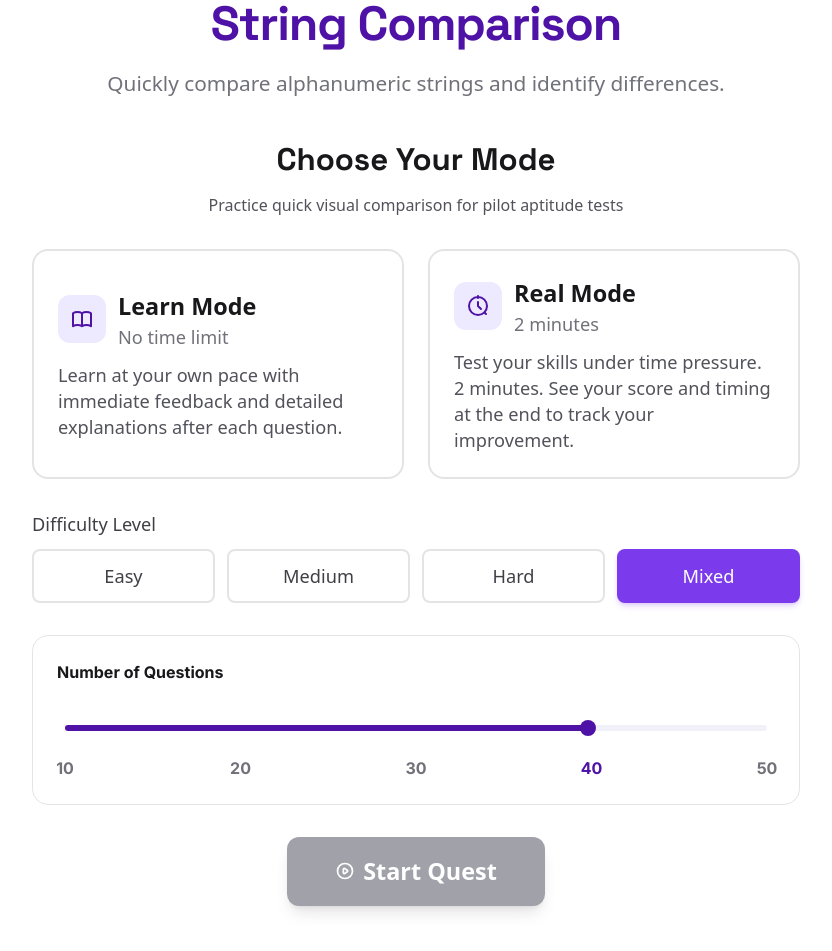
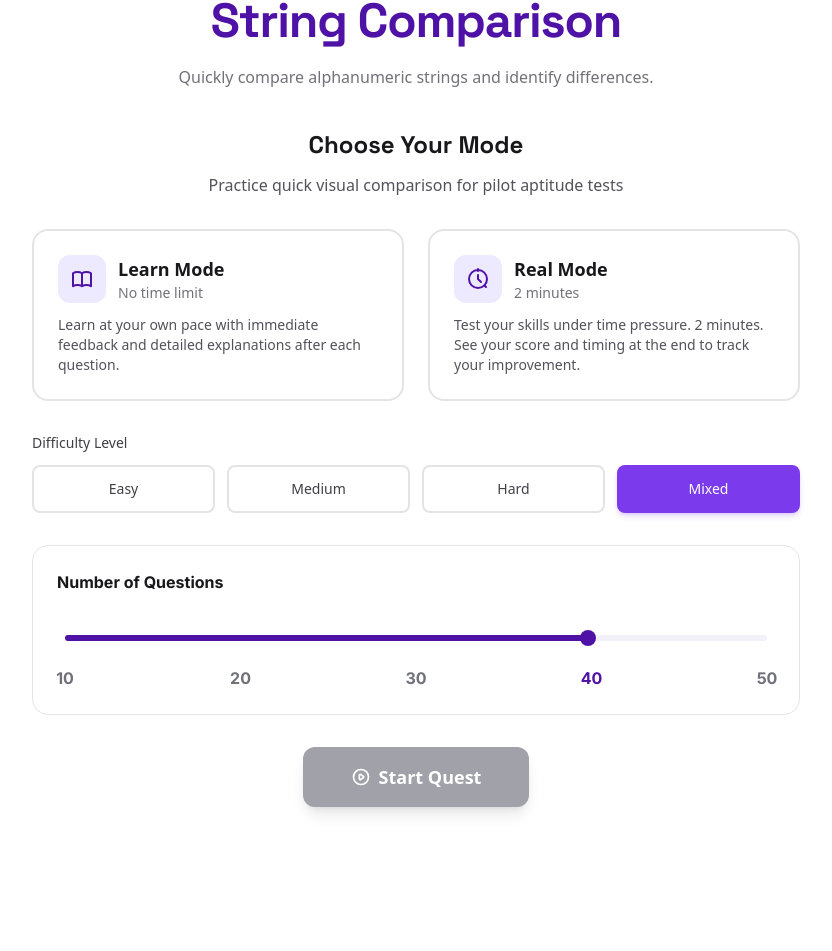
Before and after one commit to DanCPE/sky-skills-pilot, a Next.js app: page /sky-quest/string-comparison in a window 1280 px wide. Shown: the part 183-1134 px from the top of the page, without its empty margins (220-1052 px from the left). After the commit the page ends 1038 px from the top, so only its background shows below. Built offline with nearby package versions, Linux system fonts and the light colour scheme.

Commit message:
refactor: Remove unused font size configurations from Tailwind CSS and update component styles for consistency

```diff
--- a/src/components/number-series/ExplanationCard.tsx
+++ b/src/components/number-series/ExplanationCard.tsx
@@ -75,50 +75,6 @@ export default function ExplanationCard({
           {question.explanation}
         </p>
       </div>
-
-      {/* Next Button */}
-      <div className="flex justify-end">
-        <button
-          onClick={onNext}
-          className="inline-flex items-center gap-2 rounded-xl bg-[#4F12A6] px-8 py-3.5 font-bold text-white transition-all hover:opacity-90 active:scale-95 shadow-lg shadow-[#4F12A6]/20"
-        >
-          {isLastQuestion ? (
-            <>
-              See Results
-              <svg
-                className="h-5 w-5"
-                fill="none"
-                stroke="currentColor"
-                viewBox="0 0 24 24"
-              >
-                <path
-                  strokeLinecap="round"
-                  strokeLinejoin="round"
-                  strokeWidth={2.5}
-                  d="M9 12l2 2 4-4m6 2a9 9 0 11-18 0 9 9 0 0118 0z"
-                />
-              </svg>
-            </>
-          ) : (
-            <>
-              Next Question
-              <svg
-                className="h-5 w-5"
-                fill="none"
-                stroke="currentColor"
-                viewBox="0 0 24 24"
-              >
-                <path
-                  strokeLinecap="round"
-                  strokeLinejoin="round"
-                  strokeWidth={2.5}
-                  d="M13 7l5 5m0 0l-5 5m5-5H6"
-                />
-              </svg>
-            </>
-          )}
-        </button>
-      </div>
     </div>
   );
 }
--- a/src/components/number-series/QuestionCard.tsx
+++ b/src/components/number-series/QuestionCard.tsx
@@ -37,28 +37,28 @@ export default function QuestionCard({
   };
 
   return (
-    <div className="flex flex-col gap-16 py-6 px-4 bg-white dark:bg-black/20 rounded-2xl border-2 border-[#E2EAF0] dark:border-white/5 hover:shadow-xl transition-shadow">
+    <div className="flex flex-col gap-10 py-6 px-4 bg-white dark:bg-black/20 rounded-2xl border-2 border-[#E2EAF0] dark:border-white/5 hover:shadow-xl transition-shadow">
       {/* Question Prompt */}
       <div className="text-center pt-6">
-        <h3 className="text-md md:text-xl font-black text-zinc-900 dark:text-white tracking-tight drop-shadow-sm">
+        <h3 className="text-[16px] md:text-[20px] font-bold text-zinc-900 dark:text-white tracking-tight drop-shadow-sm font-style-[family-name:var(--font-inter)]">
           {question.prompt}
         </h3>
       </div>
 
       {/* Sequence Display Box */}
-      <div className="flex items-center justify-center py-4 px-6 rounded-[1rem] border-2 border-[#4F12A6] bg-white dark:bg-zinc-900/80 overflow-hidden min-h-[100px]">
+      <div className="flex items-center justify-center py-4 px-6 rounded-[1rem] border-2 border-[#4F12A6] bg-white dark:border-white/90 dark:bg-zinc-900/80 overflow-hidden min-h-[100px]">
         <div className="flex flex-wrap items-center justify-center gap-6">
           {question.sequence.map((num, index) => (
             <React.Fragment key={index}>
-              <span className="text-[40px] md:text-4xl font-semibold text-zinc-900 dark:text-white font-[family-name:var(--font-inter)] tracking-tighter">
+              <span className="text-[40px] md:text-[36px] font-bold text-zinc-900 dark:text-white font-[family-name:var(--font-inter)] tracking-tighter">
                 {num}
               </span>
-              <span className="text-[40px] md:text-4xl font-semibold text-black dark:text-zinc-600">
+              <span className="text-[40px] md:text-[36px] font-semibold text-black dark:text-zinc-600">
                 ,
               </span>
             </React.Fragment>
           ))}
-          <span className="text-[40px] md:text-4xl font-semibold text-zinc-900 dark:text-white font-[family-name:var(--font-inter)] tracking-tighter">
+          <span className="text-[40px] md:text-[36px] font-semibold text-zinc-900 dark:text-white font-[family-name:var(--font-inter)] tracking-tighter">
             ?
           </span>
         </div>
@@ -81,7 +81,7 @@ export default function QuestionCard({
                   onClick={() => onAnswer(option)}
                   onMouseEnter={() => setHoveredOption(option)}
                   onMouseLeave={() => setHoveredOption(null)}
-                  className={`w-full h-10 md:h-12 rounded-2xl border-2 transition-all duration-300 flex items-center justify-center text-sm md:text-md font-black ${
+                  className={`w-full h-10 md:h-12 rounded-2xl border-2 transition-all duration-300 flex items-center justify-center text-[14px] md:text-[16px] font-black ${
                     isSelected
                       ? "bg-[#4F12A6] border-[#4F12A6] text-white scale-105 z-10"
                       : "bg-white dark:bg-zinc-950 border-[#E0E0E0] dark:border-white/5 text-zinc-900 dark:text-white hover:border-zinc-400 dark:hover:border-white/20 hover:bg-zinc-50 dark:hover:bg-zinc-900 active:scale-95"
@@ -92,7 +92,7 @@ export default function QuestionCard({
 
                 {/* Circle Indicator Label */}
                 <div
-                  className={`flex items-center justify-center w-8 h-8 rounded-full border-2 font-black text-xs transition-all duration-300 ${
+                  className={`flex items-center justify-center w-8 h-8 rounded-full border-2 font-black text-[12px] transition-all duration-300 ${
                     isSelected
                       ? "bg-[#4F12A6] border-[#4F12A6] text-white scale-110"
                       : "border-[#E0E0E0] dark:border-white/20 text-zinc-500"
--- a/src/components/shared/QuestionNavigator.tsx
+++ b/src/components/shared/QuestionNavigator.tsx
@@ -56,7 +56,7 @@ export default function QuestionNavigator({
         ))}
       </div>
 
-      <div className="flex gap-6 text-[10px] font-black text-zinc-400 tracking-widest uppercase">
+      <div className="font-[family-name:var(--font-inter)] flex gap-6 text-[10px] font-bold text-black dark:text-white tracking-widest uppercase">
         <div className="flex items-center gap-2">
           <div className="h-2 w-2 rounded-full bg-[#4F12A6]"></div>
           <span>DONE</span>
--- a/src/components/shared/QuizSidebar.tsx
+++ b/src/components/shared/QuizSidebar.tsx
@@ -47,11 +47,11 @@ export default function QuizSidebar({
       {/* Timer & Progress Panel */}
       <div className="rounded-2xl border-2 border-zinc-200 dark:border-white/5 bg-white dark:bg-black/40 backdrop-blur-md p-6 hover:shadow-xl transition-shadow flex flex-col gap-6">
         <div className="flex items-center justify-between">
-          <span className="font-bold text-zinc-500 dark:text-zinc-300 uppercase tracking-widest text-xs">
+          <span className="font-bold text-zinc-500 dark:text-zinc-300 tracking-widest text-[16px]">
             Time Remaining
           </span>
           {timeLimit ? (
-            <div className="text-xl font-black text-white font-[family-name:var(--font-space-grotesk)]">
+            <div className="text-xl font-black text-white font-[family-name:var(--font-inter)]">
               <Timer
                 timeLimit={timeLimit}
                 onTimeUp={onTimeUp ?? (() => {})}
@@ -74,7 +74,7 @@ export default function QuizSidebar({
             compact
           />
           {showProgressText && (
-            <div className="flex justify-between text-[10px] font-black text-zinc-500 uppercase tracking-widest">
+            <div className="flex justify-between text-[12px] font-black text-zinc-500 uppercase tracking-widest">
               <span>
                 Progress: {Math.round((answeredCount / totalQuestions) * 100)}%
                 Complete
@@ -88,8 +88,8 @@ export default function QuizSidebar({
       </div>
 
       {/* Question Navigator Panel */}
-      <div className="rounded-2xl border-2 border-zinc-200 dark:border-white/5 bg-white dark:bg-black/40 backdrop-blur-md p-6 hover:shadow-xl transition-shadow">
-        <h3 className="mb-2 font-bold text-zinc-500 dark:text-zinc-300 uppercase tracking-widest text-xs">
+      <div className="rounded-2xl border-2 border-zinc-200 dark:border-white/5 bg-white dark:bg-black/40 backdrop-blur-md p-4 hover:shadow-xl transition-shadow">
+        <h3 className="mb-3 font-bold text-zinc-500 dark:text-zinc-300 tracking-widest text-[16px]">
           Question Navigator
         </h3>
         <QuestionNavigator
@@ -104,7 +104,7 @@ export default function QuizSidebar({
       {/* Submit Button */}
       <button
         onClick={onSubmit}
-        className="w-full px-16 py-3.5 rounded-xl bg-amber-400 text-zinc-900 hover:bg-amber-500 transition-all shadow-lg shadow-amber-400/20 active:scale-95 font-[family-name:var(--font-space-grotesk)] text-sm font-bold leading-none"
+        className="mx-auto px-16 py-3.5 rounded-xl bg-amber-400 text-zinc-900 hover:bg-amber-500 transition-all shadow-lg shadow-amber-400/20 active:scale-95 font-[family-name:var(--font-inter)] text-[16px] font-bold leading-none"
       >
         Submit
       </button>
--- a/tailwind.config.js
+++ b/tailwind.config.js
@@ -8,45 +8,6 @@ export default {
   darkMode: "class",
   theme: {
     extend: {
-      fontSize: {
-        xs: [
-          "calc(0.75rem * var(--font-scale, 1.3))",
-          { lineHeight: "calc(1rem * var(--font-scale, 1.3))" },
-        ],
-        sm: [
-          "calc(0.875rem * var(--font-scale, 1.3))",
-          { lineHeight: "calc(1.25rem * var(--font-scale, 1.3))" },
-        ],
-        base: [
-          "calc(1rem * var(--font-scale, 1.3))",
-          { lineHeight: "calc(1.5rem * var(--font-scale, 1.3))" },
-        ],
-        lg: [
-          "calc(1.125rem * var(--font-scale, 1.3))",
-          { lineHeight: "calc(1.75rem * var(--font-scale, 1.3))" },
-        ],
-        xl: [
-          "calc(1.25rem * var(--font-scale, 1.3))",
-          { lineHeight: "calc(1.75rem * var(--font-scale, 1.3))" },
-        ],
-        "2xl": [
-          "calc(1.5rem * var(--font-scale, 1.3))",
-          { lineHeight: "calc(2rem * var(--font-scale, 1.3))" },
-        ],
-        "3xl": [
-          "calc(1.875rem * var(--font-scale, 1.3))",
-          { lineHeight: "calc(2.25rem * var(--font-scale, 1.3))" },
-        ],
-        "4xl": [
-          "calc(2.25rem * var(--font-scale, 1.3))",
-          { lineHeight: "calc(2.5rem * var(--font-scale, 1.3))" },
-        ],
-        "5xl": ["calc(3rem * var(--font-scale, 1.3))", { lineHeight: "1" }],
-        "6xl": ["calc(3.75rem * var(--font-scale, 1.3))", { lineHeight: "1" }],
-        "7xl": ["calc(4.5rem * var(--font-scale, 1.3))", { lineHeight: "1" }],
-        "8xl": ["calc(6rem * var(--font-scale, 1.3))", { lineHeight: "1" }],
-        "9xl": ["calc(8rem * var(--font-scale, 1.3))", { lineHeight: "1" }],
-      },
       colors: {
         "brand-gold": "#fbbf24", // amber-400
         "brand-purple": "#7c3aed", // violet-600
```
